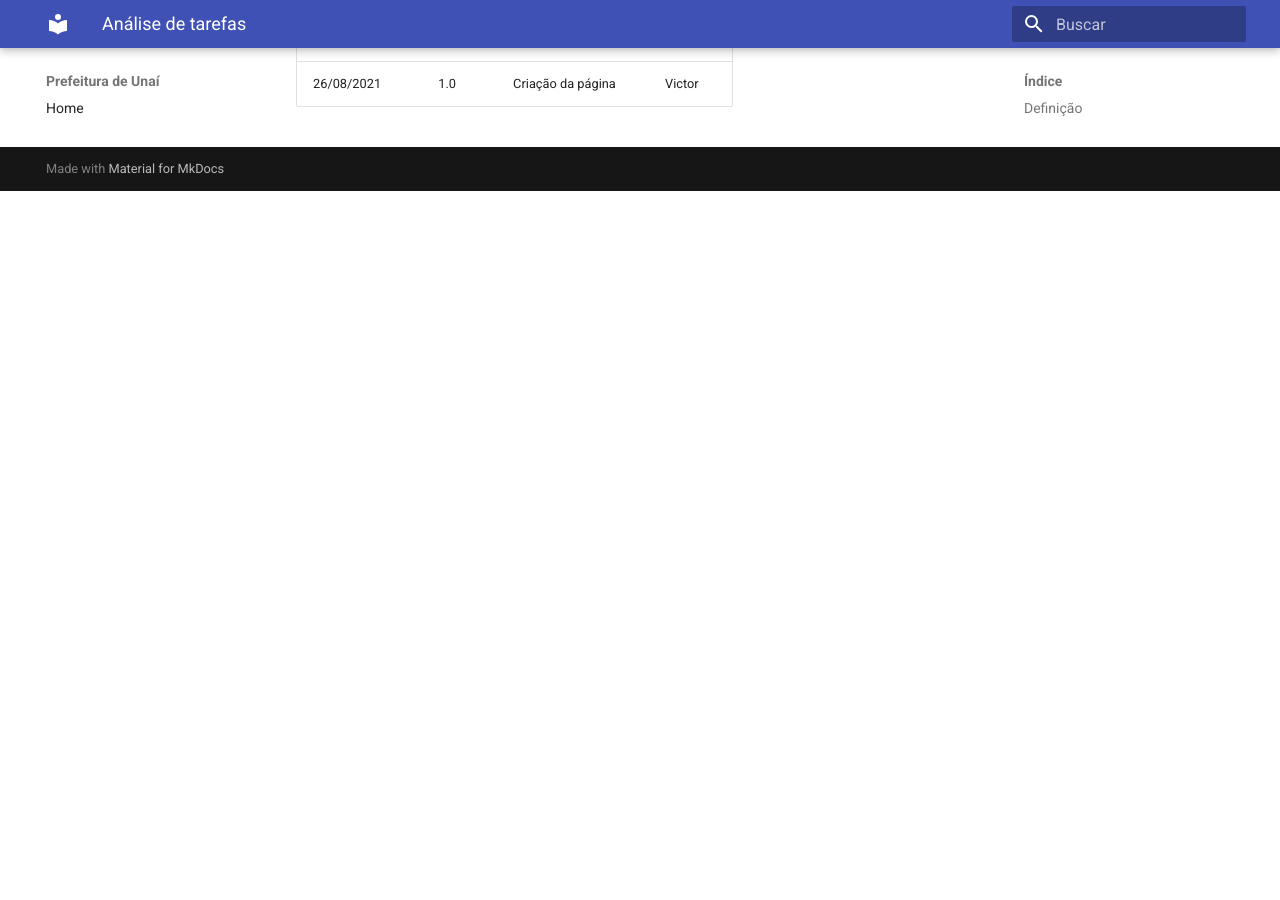
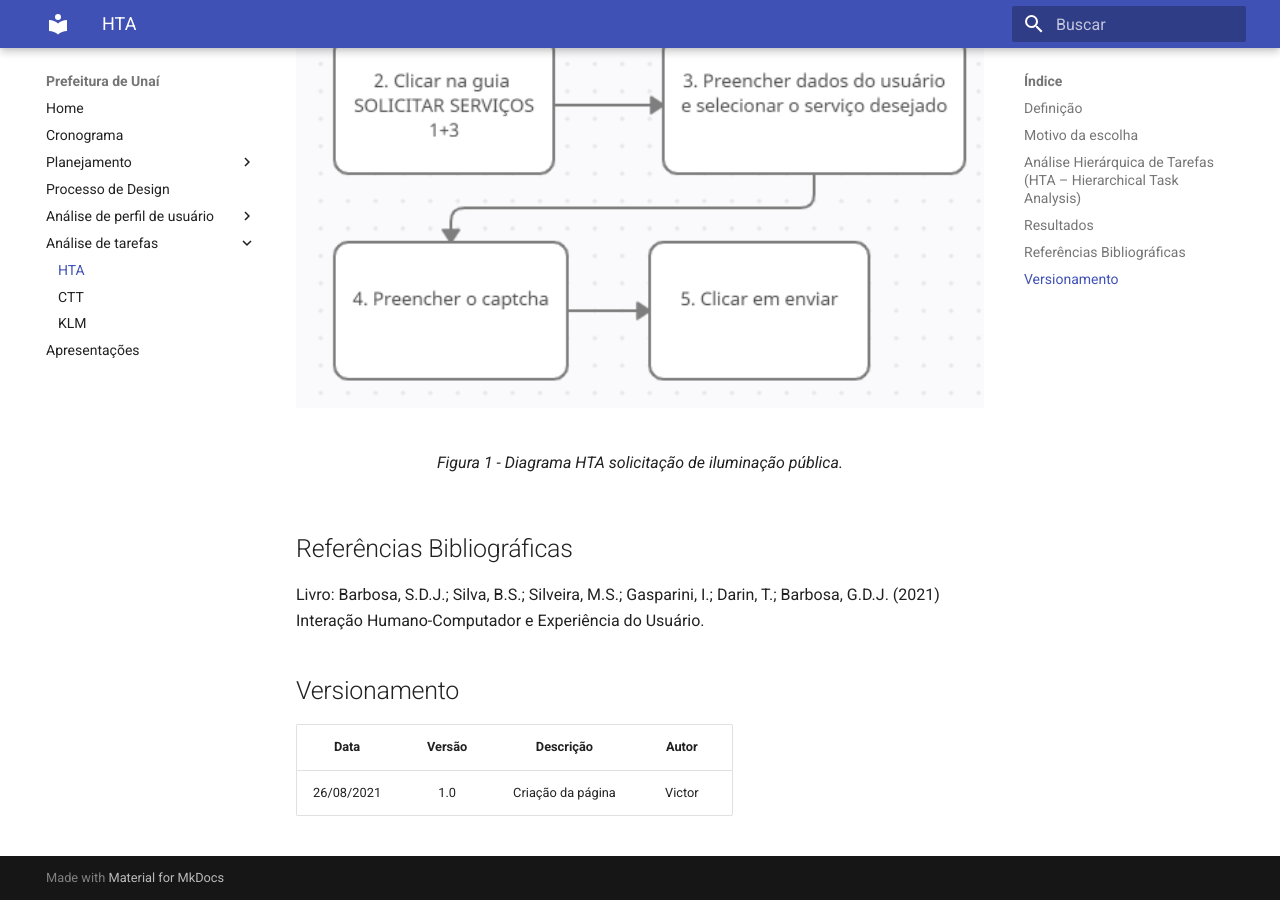
Before and after one commit to Interacao-Humano-Computador/2021.1-Prefeitura-Unai, an MkDocs documentation site: the page built from docs/analise/hta.md, in a window 1280 px wide and 900 px high, scrolled down 1236 px. Built offline with MkDocs 1.6.1 and Material for MkDocs 9.7.7, drawn with Linux system fonts in a browser that asks for light colours; before the commit the page ends 1427 px from its top, so only the background shows below that.

Commit message:
Atualizando analise de tarefas

```diff
--- a/docs/perfil/analise.md
+++ b/docs/analise/hta.md
@@ -22,7 +22,12 @@ auxiliar na identificação de problemas de desempenho. </p>
 
 
 ## Resultados
-<p align = "justify">A seguir estão apresentadas as análises das tarefas HTA: </p>
+<p align = "justify">A seguir estão apresentadas as análises das tarefas HTA:</p>
+<figure>
+<img align=center width="700" src="../../img/hta_hugo.png">
+<br>
+<figcaption>Figura 1 - Diagrama HTA solicitação de iluminação pública.</a></figcaption>
+</figure>
 
 
 
--- a/mkdocs.yml
+++ b/mkdocs.yml
@@ -13,6 +13,8 @@ nav:
   - Análise de perfil de usuário:
     - Perfil de Usuário: perfil/perfil.md
     - Personas: perfil/personas.md
-    - Análise de tarefas: perfil/analise.md
-    - CTT: perfil/ctt.md
+  - Análise de tarefas:
+    - HTA: analise/hta.md
+    - CTT: analise/ctt.md
+    - KLM: analise/klm.md
   - Apresentações: apresentacoes/15_08_2021.md
```
Also changed, not shown: docs/analise/ctt.md (renamed from docs/perfil/ctt.md), docs/analise/klm.md (added), docs/img/hta_hugo.png (added).
